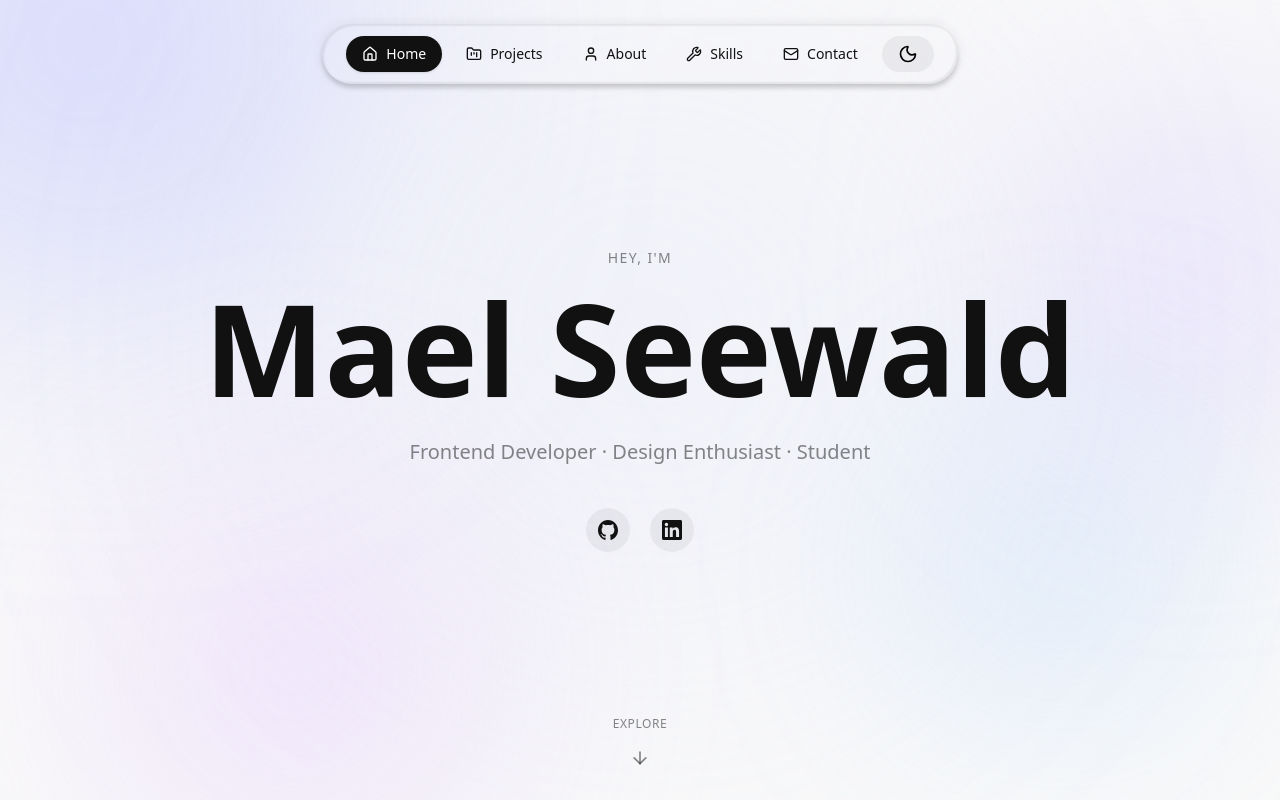
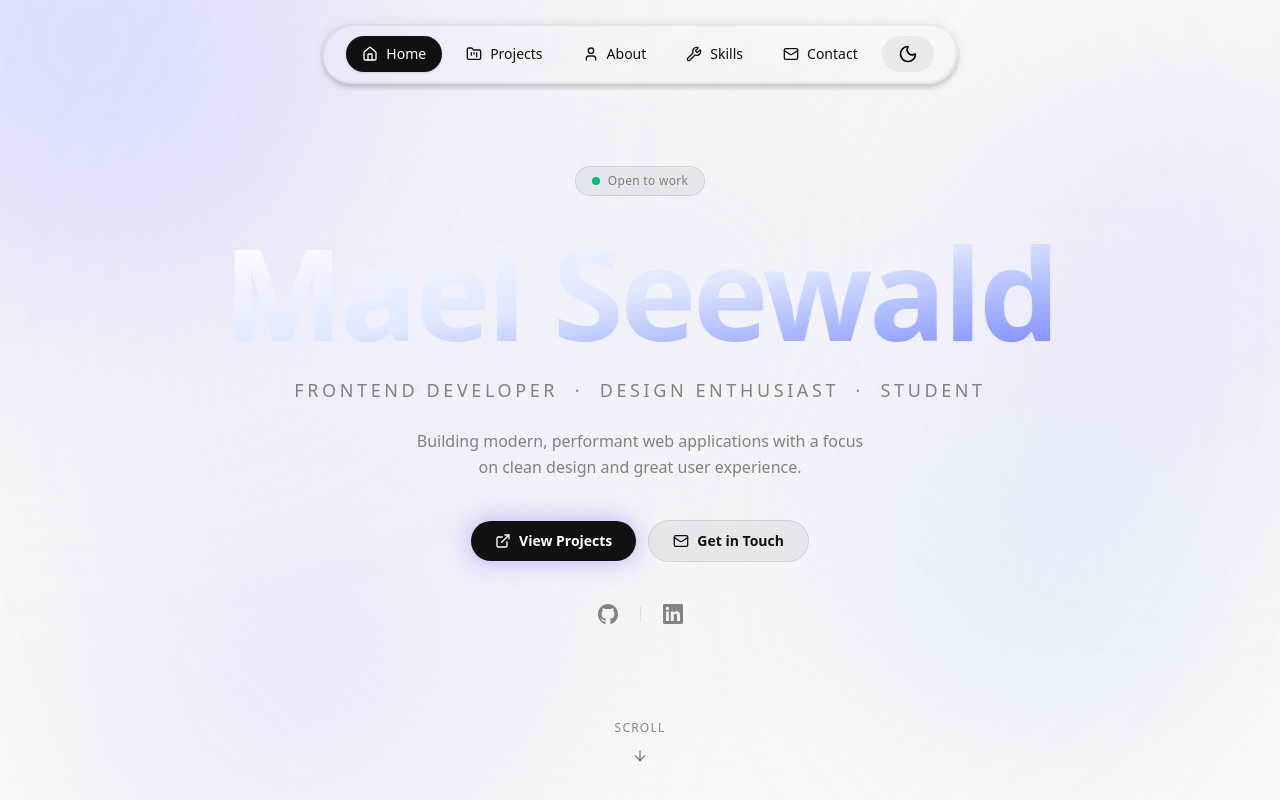
Before and after one commit to maelseewald/portfolio, a React app: page / in a window 1280 px wide. Shown: the top 800 px of the page. Built offline with nearby package versions, Linux system fonts and the light colour scheme; the HTML template or start-up script is replaced by a standard one.

Commit message:
style: gradient text on hero name, glow on CTA button

```diff
--- a/src/components/hero/Hero.tsx
+++ b/src/components/hero/Hero.tsx
@@ -1,72 +1,113 @@
 'use client';
 
 import {motion, useScroll, useTransform} from 'motion/react';
-import {ArrowDown} from 'lucide-react';
+import {ArrowDown, ExternalLink, Mail} from 'lucide-react';
 import {GithubIcon} from '../svg/GithubIcon';
 import {LinkedInIcon} from '../svg/LinkedInIcon';
 
 export default function Hero() {
     const {scrollYProgress} = useScroll();
-    const scrollOpacity = useTransform(scrollYProgress, [0, 0.02], [1, 0]);
+    const scrollOpacity = useTransform(scrollYProgress, [0, 0.06], [1, 0]);
 
-    const scrollToProjects = () => {
-        const el = document.getElementById('projects');
+    const scrollToSection = (id: string) => {
+        const el = document.getElementById(id);
         if (el) el.scrollIntoView({behavior: 'smooth'});
     };
 
     return (
         <div className="relative flex min-h-screen flex-col items-center justify-center px-6">
-            {/* Greeting */}
-            <motion.p
-                className="mb-4 text-sm font-medium tracking-widest uppercase text-(--color-text-muted)"
-                initial={{opacity: 0, y: 20}}
+            {/* Available badge */}
+            <motion.div
+                className="mb-8 flex items-center gap-2 rounded-full border border-(--color-surface-hover) bg-(--color-surface) px-4 py-1.5"
+                initial={{opacity: 0, y: 16}}
                 animate={{opacity: 1, y: 0}}
-                transition={{duration: 0.6, delay: 0.2}}
+                transition={{duration: 0.5, delay: 0.1}}
             >
-                Hey, I'm
-            </motion.p>
+                <span className="relative flex h-2 w-2">
+                    <span className="absolute inline-flex h-full w-full animate-ping rounded-full bg-emerald-400 opacity-75"/>
+                    <span className="relative inline-flex h-2 w-2 rounded-full bg-emerald-500"/>
+                </span>
+                <span className="text-xs font-medium tracking-wide text-(--color-text-muted)">
+                    Open to work
+                </span>
+            </motion.div>
 
             {/* Name */}
             <motion.h1
-                className="text-center text-6xl font-bold text-(--color-text) sm:text-7xl md:text-8xl lg:text-9xl"
+                className="text-center text-6xl font-bold tracking-tight sm:text-7xl md:text-8xl lg:text-9xl bg-linear-to-br from-white via-indigo-100 to-indigo-400 bg-clip-text text-transparent dark:from-white dark:via-indigo-200 dark:to-indigo-500"
                 initial={{opacity: 0, y: 30}}
                 animate={{opacity: 1, y: 0}}
-                transition={{duration: 0.7, delay: 0.35}}
+                transition={{duration: 0.7, delay: 0.2, ease: [0.22, 1, 0.36, 1]}}
             >
                 Mael Seewald
             </motion.h1>
 
-            {/* Tagline */}
+            {/* Role */}
             <motion.p
-                className="mt-6 max-w-lg text-center text-lg leading-relaxed text-(--color-text-muted) md:text-xl"
-                initial={{opacity: 0, y: 20}}
+                className="mt-5 text-center text-base font-medium uppercase tracking-[0.2em] text-(--color-text-muted) sm:text-lg"
+                initial={{opacity: 0, y: 16}}
                 animate={{opacity: 1, y: 0}}
-                transition={{duration: 0.6, delay: 0.55}}
+                transition={{duration: 0.6, delay: 0.38}}
             >
-                Frontend Developer · Design Enthusiast · Student
+                Frontend Developer &nbsp;·&nbsp; Design Enthusiast &nbsp;·&nbsp; Student
             </motion.p>
+
+            {/* Description */}
+            <motion.p
+                className="mt-6 max-w-md text-center text-base leading-relaxed text-(--color-text-muted)"
+                initial={{opacity: 0, y: 16}}
+                animate={{opacity: 1, y: 0}}
+                transition={{duration: 0.6, delay: 0.5}}
+            >
+                Building modern, performant web applications with a focus on clean
+                design and great user experience.
+            </motion.p>
+
+            {/* CTA Buttons */}
+            <motion.div
+                className="mt-10 flex flex-wrap items-center justify-center gap-3"
+                initial={{opacity: 0, y: 16}}
+                animate={{opacity: 1, y: 0}}
+                transition={{duration: 0.6, delay: 0.62}}
+            >
+                <button
+                    onClick={() => scrollToSection('projects')}
+                    className="flex items-center gap-2 rounded-full bg-(--color-nav-active-bg) px-6 py-2.5 text-sm font-semibold text-(--color-nav-active-text) transition-opacity hover:opacity-80 shadow-[0_0_24px_rgba(99,102,241,0.45)]"
+                >
+                    <ExternalLink className="h-4 w-4"/>
+                    View Projects
+                </button>
+                <button
+                    onClick={() => scrollToSection('contact')}
+                    className="flex items-center gap-2 rounded-full border border-(--color-surface-hover) bg-(--color-surface) px-6 py-2.5 text-sm font-semibold text-(--color-text) transition-colors hover:bg-(--color-surface-hover)"
+                >
+                    <Mail className="h-4 w-4"/>
+                    Get in Touch
+                </button>
+            </motion.div>
 
             {/* Social Links */}
             <motion.div
-                className="mt-10 flex items-center gap-5"
-                initial={{opacity: 0, y: 20}}
-                animate={{opacity: 1, y: 0}}
-                transition={{duration: 0.6, delay: 0.7}}
+                className="mt-8 flex items-center gap-3"
+                initial={{opacity: 0}}
+                animate={{opacity: 1}}
+                transition={{duration: 0.6, delay: 0.74}}
             >
                 <a
                     href="https://github.com/maelseewald"
                     target="_blank"
                     rel="noreferrer"
-                    className="rounded-full bg-(--color-surface) p-3 text-(--color-text) transition-colors hover:bg-(--color-surface-hover)"
+                    className="rounded-full p-2.5 text-(--color-text-muted) transition-colors hover:text-(--color-text)"
                     aria-label="GitHub"
                 >
                     <GithubIcon className="h-5 w-5"/>
                 </a>
+                <div className="h-4 w-px bg-(--color-surface-hover)"/>
                 <a
                     href="https://www.linkedin.com/in/ma%C3%ABl-seewald-40633937a/"
                     target="_blank"
                     rel="noreferrer"
-                    className="rounded-full bg-(--color-surface) p-3 text-(--color-text) transition-colors hover:bg-(--color-surface-hover)"
+                    className="rounded-full p-2.5 text-(--color-text-muted) transition-colors hover:text-(--color-text)"
                     aria-label="LinkedIn"
                 >
                     <LinkedInIcon className="h-5 w-5"/>
@@ -75,20 +116,20 @@ export default function Hero() {
 
             {/* Scroll Indicator */}
             <motion.button
-                onClick={scrollToProjects}
+                onClick={() => scrollToSection('projects')}
                 className="absolute bottom-10 flex flex-col items-center gap-2 text-(--color-text-muted) transition-colors hover:text-(--color-text)"
                 initial={{opacity: 0}}
                 animate={{opacity: 1}}
-                transition={{duration: 0.6, delay: 1}}
+                transition={{duration: 0.6, delay: 1.1}}
                 style={{opacity: scrollOpacity}}
                 aria-label="Scroll to projects"
             >
-                <span className="text-xs tracking-wider uppercase">Explore</span>
+                <span className="text-xs tracking-widest uppercase">Scroll</span>
                 <motion.div
-                    animate={{y: [0, 8, 0]}}
-                    transition={{duration: 1.5, repeat: Infinity, ease: 'easeInOut'}}
+                    animate={{y: [0, 6, 0]}}
+                    transition={{duration: 1.8, repeat: Infinity, ease: 'easeInOut'}}
                 >
-                    <ArrowDown className="h-5 w-5"/>
+                    <ArrowDown className="h-4 w-4"/>
                 </motion.div>
             </motion.button>
         </div>
```
